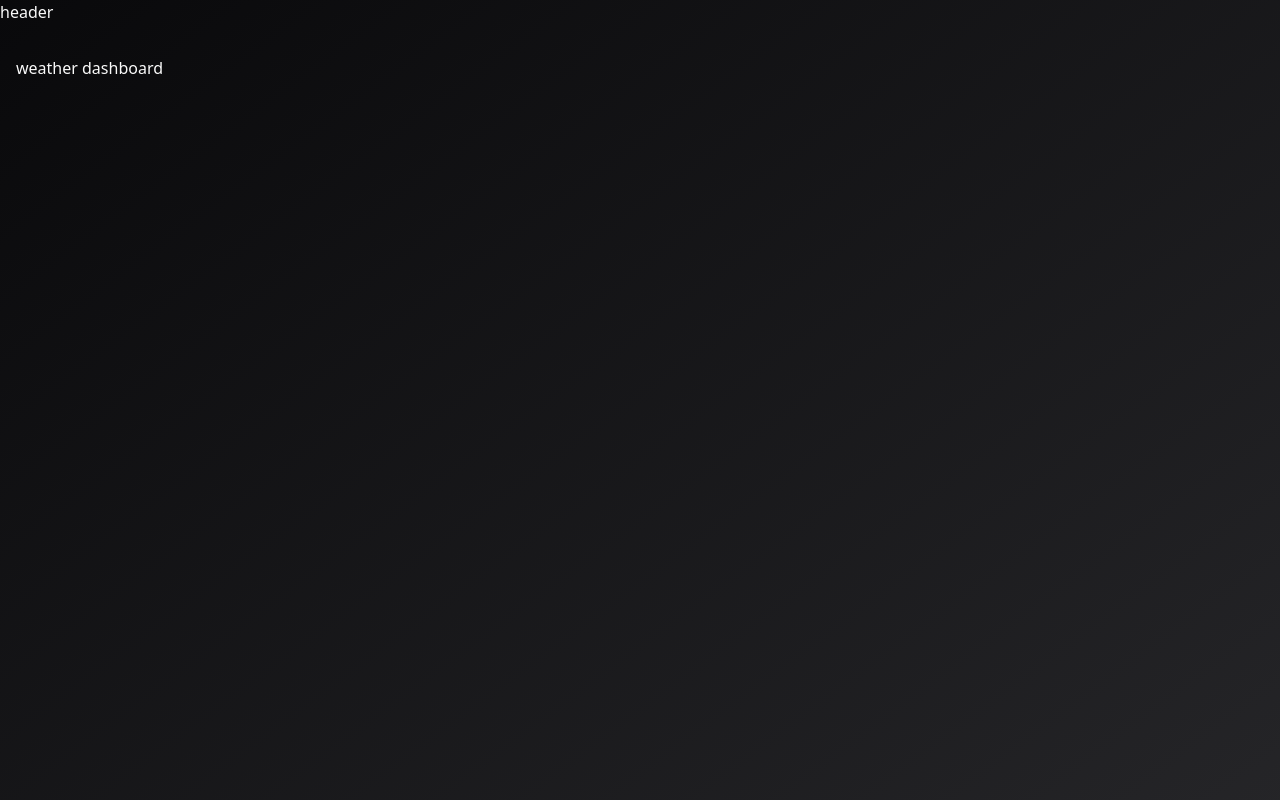
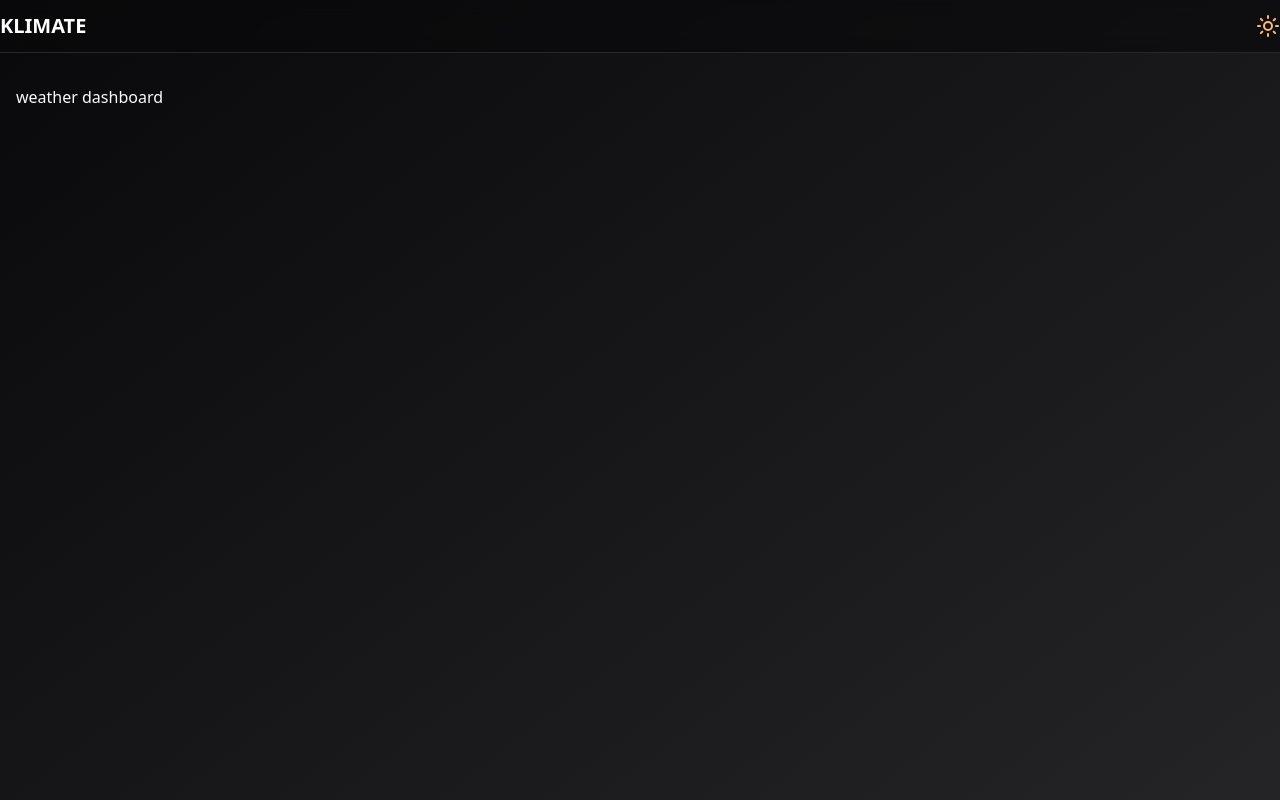
Before and after one commit to toufiq007/SkyCast, a React (Vite) app: page / in a window 1280 px wide. Shown: the top 800 px of the page. Built offline with nearby package versions, Linux system fonts and the light colour scheme.

Commit message:
create header components

```diff
--- /dev/null
+++ b/src/components/Header.tsx
@@ -0,0 +1,35 @@
+import { Link } from "react-router-dom";
+import { Moon, Sun } from "lucide-react";
+import { useTheme } from "@/context/theme-context";
+
+const Header = () => {
+  const { theme, setTheme } = useTheme();
+  const isDark = theme === "dark";
+  return (
+    <header className="sticky z-50 top-0 bg-background/90 backdrop-blur py-3 border-b supports-[backdrop-filter]:bg-background/60">
+      <div className="container mx-auto flex justify-between items-center">
+        <Link to="/" className="text-xl font-bold font-sans">
+          {theme === "dark" ? (
+            <span className="text-white"> <span className="uppercase font-bold">klimate</span></span>
+          ) : (
+            <span className="text-black">Klimate</span>
+          )}
+        </Link>
+        <div>
+          {/* search */}
+          {/* theme toggle */}
+
+          <div onClick={()=> setTheme(isDark ? "light" : "dark")} className={`flex items-center  transition-transform duration-500 cursor-pointer ${isDark  ? 'rotate-180' : 'rotate-0'}`}>
+            {isDark ? (
+              <Sun className="h-6 w-6 text-orange-300 rotate-0 transition-all" />
+            ) : (
+              <Moon className="h-6 w-6 text-blue-400 rotate-0 transition-all" />
+            )}
+          </div>
+        </div>
+      </div>
+    </header>
+  );
+};
+
+export default Header;
--- a/src/components/Layout.tsx
+++ b/src/components/Layout.tsx
@@ -1,9 +1,10 @@
 import { PropsWithChildren } from "react";
+import Header from "./Header";
 
 const Layout = ({ children }: PropsWithChildren) => {
   return (
     <div className="bg-gradient-to-br from-background to-muted">
-      header
+      <Header/>
       <main className="min-h-screen container mx-auto px-4 py-8">{children}</main>
       <footer className="border-t backdrop-blur py-12 supports-[backdrop-filter]:bg-background/60">
         <div className="container mx-auto px-4 text-center text-gray-400">
```
